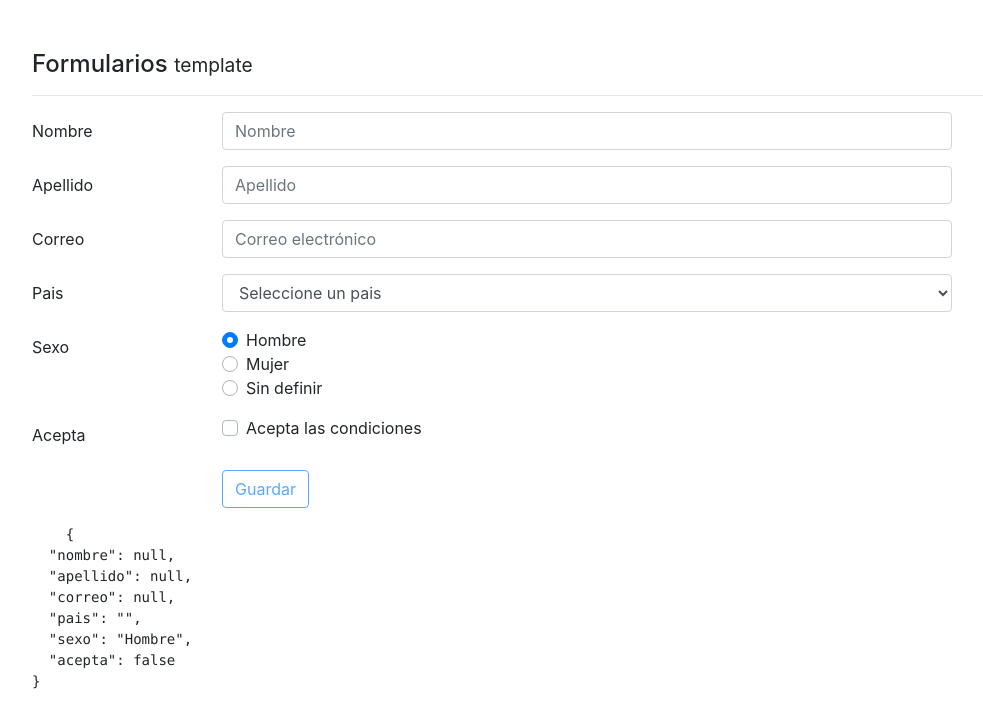
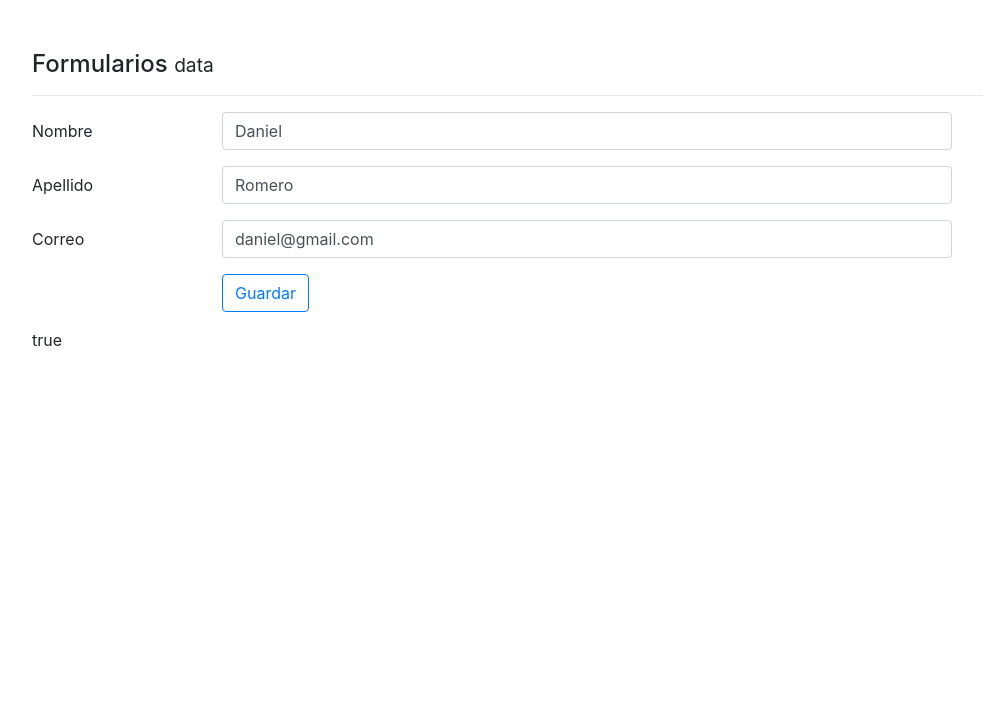
Before and after one commit to leolplex/Angular, an Angular app in the folder 08-formularios/: page / in a window 1280 px wide. Shown: the top 728 px of the page, without its empty margins (53-1036 px from the left). Built offline with nearby package versions, Linux system fonts and the light colour scheme.

Commit message:
reset form

```diff
--- a/08-formularios/src/app/app.component.html
+++ b/08-formularios/src/app/app.component.html
@@ -1,3 +1,4 @@
 <div class="container main-container ">
-    <app-template></app-template>
+    <!-- <app-template></app-template> -->
+    <app-data></app-data>
 </div>
--- a/08-formularios/src/app/app.module.ts
+++ b/08-formularios/src/app/app.module.ts
@@ -1,6 +1,6 @@
 import { BrowserModule } from '@angular/platform-browser';
 import { NgModule } from '@angular/core';
-import { FormsModule } from '@angular/forms';
+import { FormsModule, ReactiveFormsModule } from '@angular/forms';
 
 
 import { AppComponent } from './app.component';
@@ -15,7 +15,8 @@
   ],
   imports: [
     BrowserModule,
-    FormsModule
+    FormsModule,
+    ReactiveFormsModule
   ],
   providers: [],
   bootstrap: [AppComponent]
--- a/08-formularios/src/app/components/data/data.component.html
+++ b/08-formularios/src/app/components/data/data.component.html
@@ -1,3 +1,51 @@
-<p>
-  data works!
-</p>
+<h4>Formularios <small>data</small></h4>
+<hr>
+<form [formGroup]="forma" (ngSubmit)="guardarCambios()">
+
+    <div formGroupName="nombrecompleto">
+
+        <div class="form-group row">
+            <label class="col-2 col-form-label">Nombre</label>
+            <div class="col-8">
+                <!-- [ngClass]="{'is-invalid': !forma.get('nombre').valid }" -->
+                <input [ngClass]="{'is-invalid': !forma.controls['nombrecompleto'].controls['nombre'].valid }" class="form-control" type="text" placeholder="Nombre" formControlName="nombre">
+                <div *ngIf="forma.get('nombrecompleto.nombre').errors?.required" class="invalid-feedback">
+                    El campo es requerido
+                </div>
+                <div *ngIf="forma.get('nombrecompleto.nombre').errors?.minlength" class="invalid-feedback">
+                    Por lo menos 3 caracteres
+                </div>
+            </div>
+        </div>
+
+        <div class="form-group row">
+            <label class="col-2 col-form-label">Apellido</label>
+            <div class="col-8">
+
+                <input class="form-control" type="text" placeholder="Apellido" formControlName="apellido">
+            </div>
+        </div>
+
+    </div>
+
+    <div class="form-group row">
+        <label class="col-2 col-form-label">Correo</label>
+        <div class="col-md-8">
+
+            <input class="form-control" type="email" placeholder="Correo electrónico" formControlName="correo">
+        </div>
+    </div>
+
+
+
+    <div class="form-group row">
+        <label class="col-2 col-form-label">&nbsp;</label>
+        <div class="input-group col-md-8">
+            <button type="submit" class="btn btn-outline-primary">
+        Guardar
+      </button>
+        </div>
+    </div>
+
+    {{ forma.valid }}
+</form>
--- a/08-formularios/src/app/components/data/data.component.ts
+++ b/08-formularios/src/app/components/data/data.component.ts
@@ -1,4 +1,7 @@
 import { Component, OnInit } from '@angular/core';
+import { FormGroup, FormControl, Validator, Validators } from '@angular/forms';
+import { User } from '../interfaces/user';
+
 
 @Component({
   selector: 'app-data',
@@ -7,9 +10,40 @@
 })
 export class DataComponent implements OnInit {
 
-  constructor() { }
+  forma: FormGroup;
+  usuario: User = {
+    nombrecompleto: {
+      nombre: 'Daniel',
+      apellido: 'Romero'
+    },
+    correo: 'daniel@gmail.com'
+  };
+
+  constructor() {
+    console.log(this.usuario);
+    this.forma = new FormGroup({
+      'nombrecompleto': new FormGroup({
+        'nombre': new FormControl('', [Validators.required, Validators.minLength(3)]),
+        'apellido': new FormControl('', Validators.required)
+      }),
+      'correo': new FormControl('', [Validators.required, Validators.pattern('[a-z0-9._%+-]+@[a-z0-9.-]+\.[a-z]{2,3}$')])
+    });
+    this.forma.setValue(this.usuario);
+  }
 
   ngOnInit() {
   }
 
+  guardarCambios() {
+    console.log(this.forma.value);
+    console.log(this.forma);
+    this.forma.reset({
+      nombrecompleto: {
+        nombre: '',
+        apellido: ''
+      },
+      correo: ''
+    });
+  }
+
 }
--- /dev/null
+++ b/08-formularios/src/app/components/interfaces/user.ts
@@ -0,0 +1,9 @@
+export interface User {
+    nombrecompleto: NombreCompleto;
+    correo: string;
+}
+
+interface NombreCompleto {
+    nombre: string;
+    apellido: string;
+}
```
